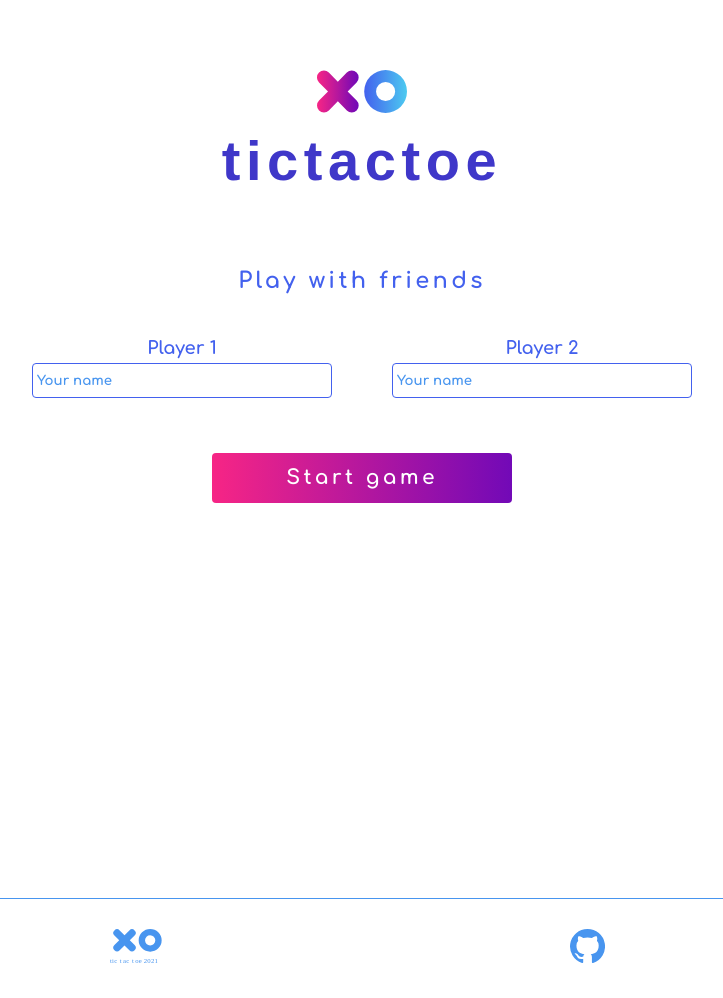
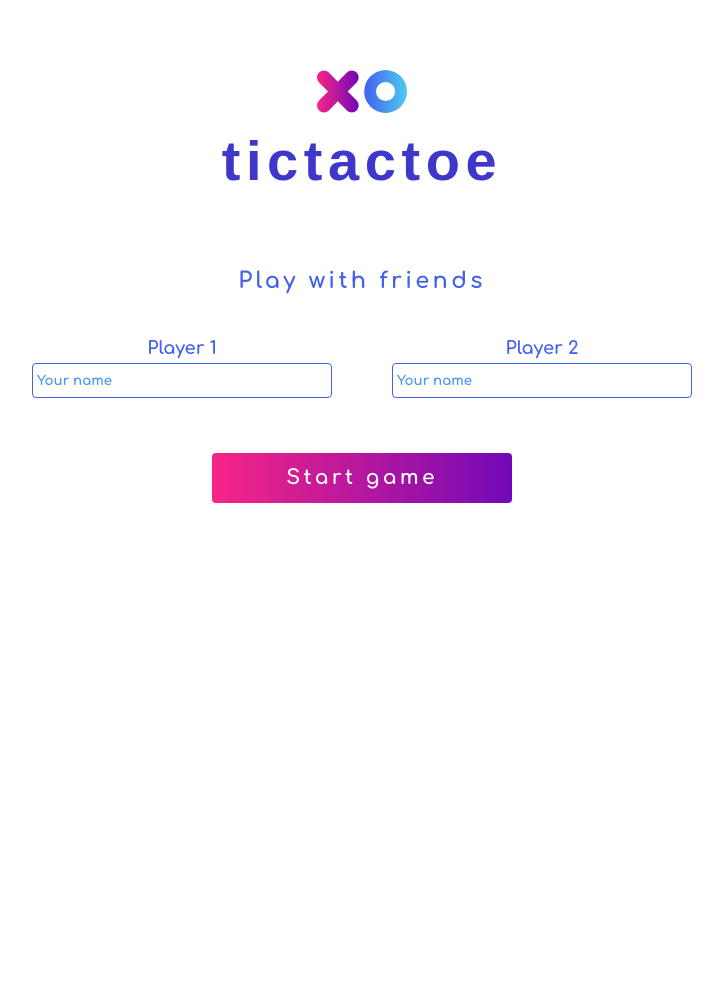
Before and after one commit to jorgeromero17/tictactoe, a plain HTML site: page index.html in a window 1280 px wide. Shown: the whole page, without its empty margins (278-1001 px from the left). After the commit the page ends 828 px from the top, so only its background shows below. Drawn offline with Linux system fonts and the light colour scheme; a web font is replaced by a local one.

Commit message:
posible version a entregar

```diff
--- a/css/style.css
+++ b/css/style.css
@@ -41,7 +41,7 @@ main {
     position: relative;
     width: 100%;
     min-width: 320px;
-    height: 75vh;
+    height: auto;
     margin: 50px auto 30px;
     font-family: 'Comfortaa', cursive;
 }
@@ -249,39 +249,6 @@ main {
     cursor: pointer;
 }
 
-footer {
-    width: 100%;
-    min-width: 320px;
-    height: auto;
-}
-
-footer .footer-container{
-    display: flex;
-    align-items: flex-start;
-    justify-content: center;
-    margin: 0 auto;
-    width: 80%;
-    max-width: 900px;
-    height: 100px;
-    border-top: 1px solid #4895EF;
-}
-
-footer figure {
-    width: 50%;
-    display: flex;
-    align-items: center;
-    justify-content: center;
-    margin-top: 30px;
-}
-
-footer .logo--footer {
-    width: 50px;
-}
-
-footer .icon--github {
-    width: 30px;
-}
-
 @media only screen and (min-width: 600px) {
 
     .player input {
@@ -343,14 +310,6 @@ footer .icon--github {
         margin: 75px auto 30px;
     }
 
-    footer .logo--footer {
-        width: 55px;
-    }
-
-    footer .icon--github {
-        width: 35px;
-    }
-
     .section-game .winner{
         margin-top: 0px;
      }
--- a/index.html
+++ b/index.html
@@ -7,7 +7,8 @@
     <link rel="preconnect" href="https://fonts.gstatic.com">
     <link href="https://fonts.googleapis.com/css2?family=Comfortaa:wght@700&family=Days+One&display=swap" rel="stylesheet">
     <link rel="stylesheet" href="css/style.css">
-    <title>tic tac toe</title>
+    <link rel="icon" type="image/vnd.microsoft.icon" href="/assets/icons/favicon.ico">
+    <title>Tictactoe</title>
 </head>
 <body>
     <header>
@@ -57,16 +58,6 @@
             </div>
         </section>
     </main>
-    <footer>
-        <section class="footer-container">
-            <figure>
-                <img src="assets/icons/logo-footer.svg" alt="tictactoe 2021" class="logo--footer">
-            </figure>
-            <figure>
-                <a href="https://github.com/jorgeromero17/tic-tac-toe"><img src="assets/icons/github.svg" alt="repositorio github" class="icon--github"></a>
-            </figure>
-        </section>
-    </footer>
     <script src="./js/myscript.js"></script>
 </body>
 </html>
--- a/js/myscript.js
+++ b/js/myscript.js
@@ -145,7 +145,7 @@ function showWinner(winner){
         turnPlayer.textContent = ' ';
         divButtons.style.visibility = "visible";
 
-        for (let i = 0 ; i < resetTD.length ; i++) {
+        for (let i = 0 ; i < noclicktds.length ; i++) {
             noclicktds[i].style.pointerEvents = 'none';
         }
 
@@ -156,7 +156,7 @@ function showWinner(winner){
         turnPlayer.textContent = ' ';
         divButtons.style.visibility = "visible";
 
-        for (let i = 0 ; i < resetTD.length ; i++) {
+        for (let i = 0 ; i < noclicktds.length ; i++) {
             noclicktds[i].style.pointerEvents = 'none';
         }
     }
```
Also changed, not shown: assets/icons/logo-footer.svg (deleted).
